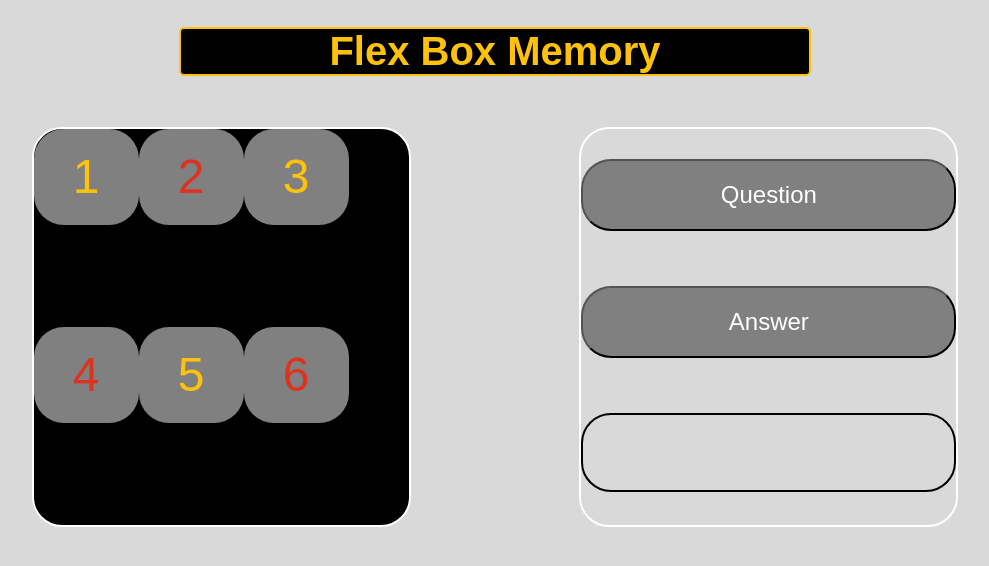
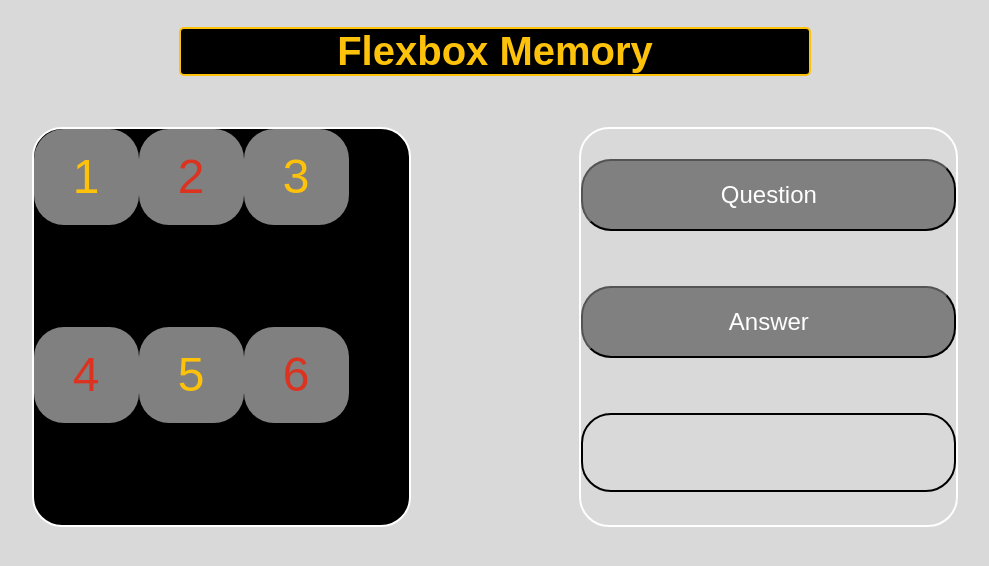
Before and after one commit to allistersascha/flexbox-memory, a plain HTML site: page index.html in a window 1280 px wide. Shown: the whole page, without its empty margins (145-1134 px from the left). Drawn offline with Linux system fonts and the light colour scheme.

Commit message:
added comments

```diff
--- a/index.html
+++ b/index.html
@@ -9,7 +9,7 @@
 </head>
 <body>
 	<div class = "h1Div">
-		<center><h1>Flex Box Memory</h1></center>
+		<center><h1>Flexbox Memory</h1></center>
 	</div>
 	<main>
 		<div class="lDiv">
--- a/js/main2.js
+++ b/js/main2.js
@@ -2,7 +2,7 @@
 // styleArray = ['flex1', 'flex2','flex3', 'flex4']
 styleArray = ['flex1', 'flex2', 'flex3', 'flex4', 'flex5', 'flex6', 'flex7', 'flex8', 'flex9', 'flex10', 'flex11', 'flex12', 'flex13', 'flex14', 'flex15', 'flex16', 'flex17', 'flex18', 'flex19', 'flex20', 'flex21', 'flex22', 'flex23', 'flex24']
 
-//create the functions
+//create the functions -- which of these are redundant?
 function flex1(){
     document.querySelector('.lDiv').style = 'align-content: space-around'
     document.querySelector('#showAnswer').innerText = 'align-content: space-around'
@@ -120,7 +120,7 @@ function randomFunction(input_array){
     return result;
 }
 
-//call the function using the returned index result
+//call the function using the returned index result -- how could this be written differently?
 function callAFunction(function_name){
     if (function_name == 'flex1'){
         flex1();
@@ -196,7 +196,7 @@ function callAFunction(function_name){
     }
 }
 
-//break this down with pseudo code
+//break this down with pseudo code -- what is happening here?
 
 function main(){
     randomString = randomFunction(styleArray);
```
